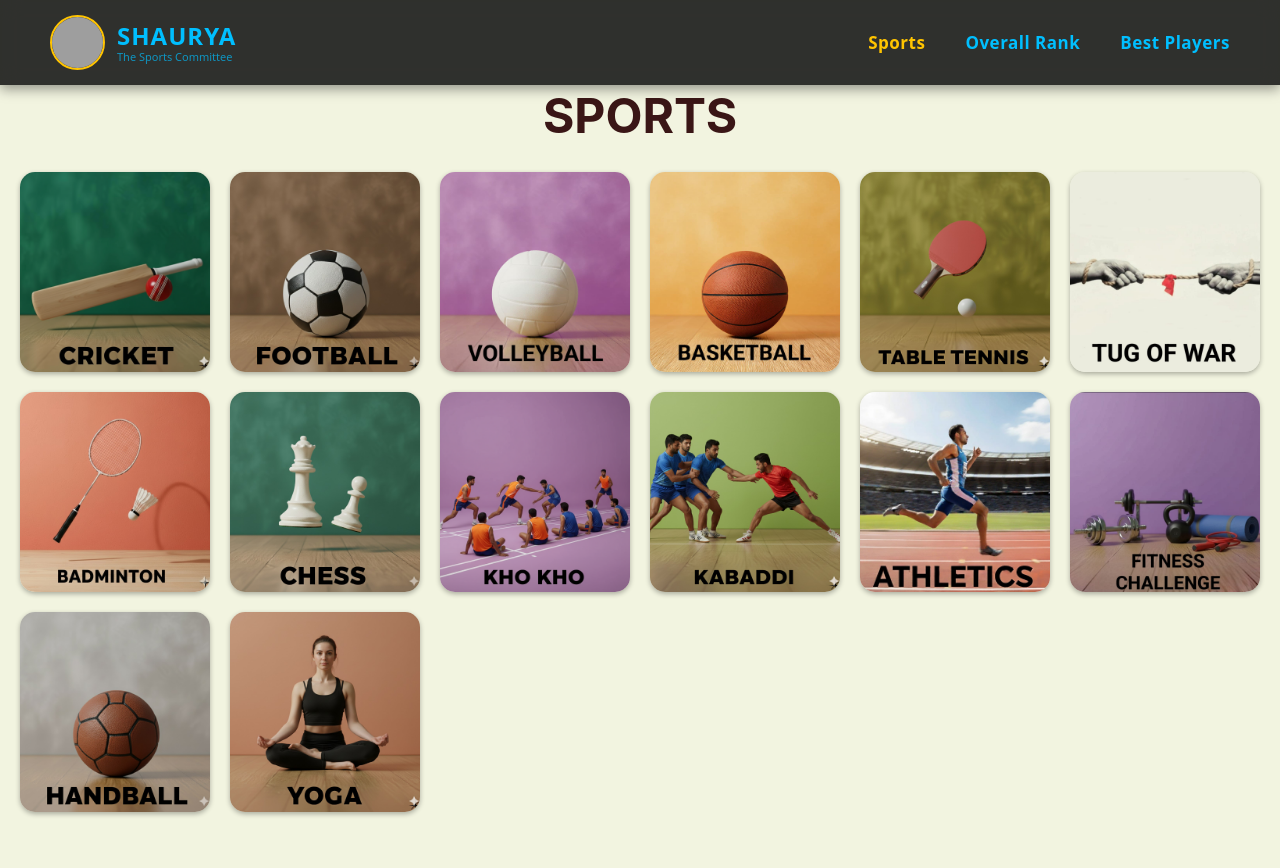
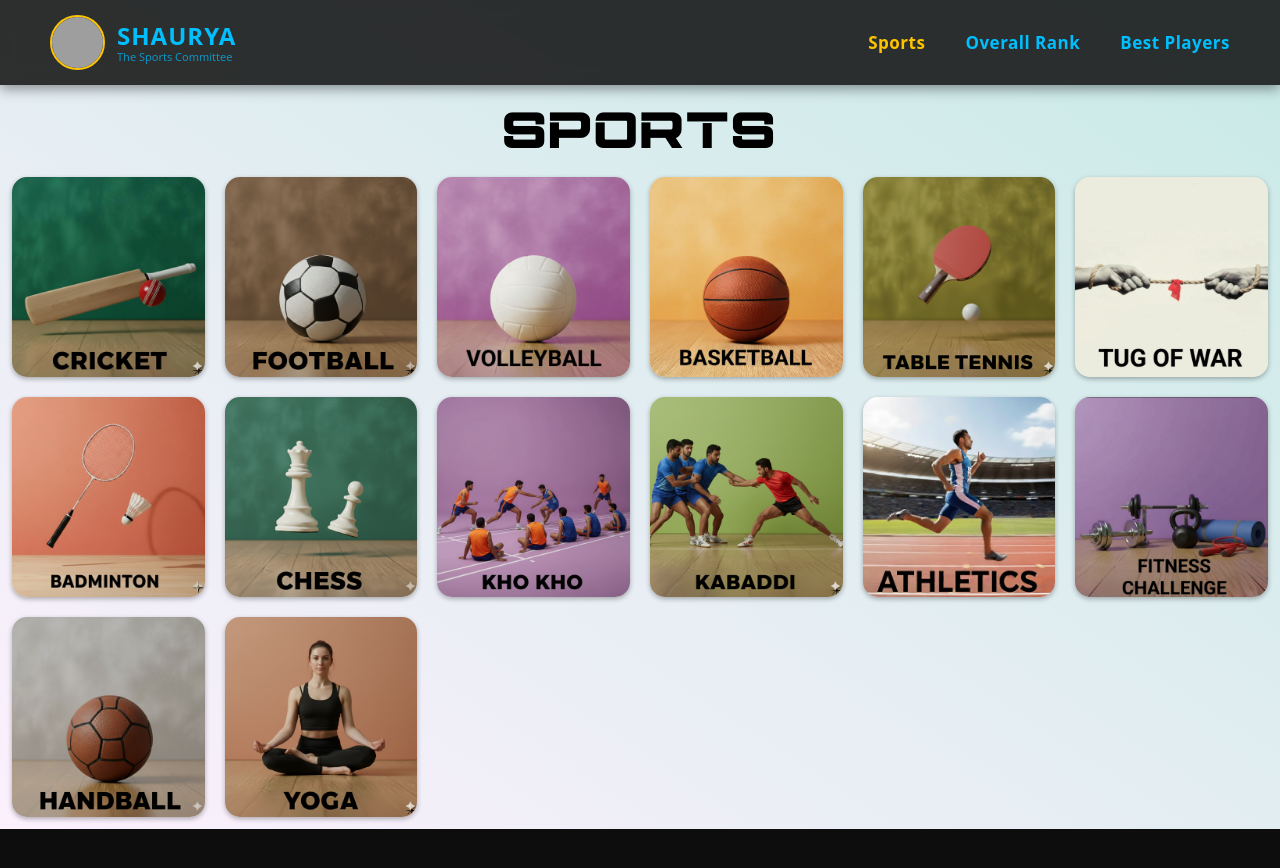
Before and after one commit to ankitsingh4304/Global-Championship, a React (Vite) app: page /sports in a window 1280 px wide. Shown: the top 868 px of the page. After the commit the page ends 829 px from the top, so only its background shows below. Built offline with nearby package versions, Linux system fonts and the light colour scheme; grey boxes are pictures that could not be loaded.

Commit message:
matched with the theme of other pages

```diff
--- a/src/App.css
+++ b/src/App.css
@@ -284,18 +284,6 @@ body,
 
 }
 
-.sports-container {
-  background-color: #f2f4e0;
-  display: flex;
-  flex-direction: column;
-  align-items: center;
-  justify-content: space-evenly;
-  width: 100%;
-  min-height: 100vh;
-  padding: 80px 20px 40px;
-
-}
-
 .sports-grid {
   width: 100%;
   max-width: 1500px;
@@ -304,7 +292,7 @@ body,
   gap: 20px;
   justify-items: center;
   align-items: start;
-  padding: 20px;
+  padding-top: 0px;
   padding-right: 0 !important;
   padding-left: 0 !important;
 }
@@ -348,7 +336,7 @@ body,
 .MuiDialogTitle-root {
   text-transform: uppercase;
   text-align: center;
-  font-size: 2rem !important;
+  font-size: 1.5rem !important;
   font-weight: bold !important;
   color: #3A1616 !important;
   padding-top: 5px !important;
--- a/src/pages/sports/sports.jsx
+++ b/src/pages/sports/sports.jsx
@@ -39,15 +39,9 @@ export default function Sports() {
 	};
 
 	return (
-		<div className='sports-container'>
+		<div className="relative min-h-screen bg-gradient-to-tr from-[#fcf0fd] to-[#c7eae6] adjust-top p-3 mx-auto">
 			<h1
-				style={{
-					textAlign: "center",
-					fontFamily: "Inter, sans-serif",
-					fontSize: "3rem",
-					fontWeight: "700",
-					color: "#3A1616",
-				}}>
+				className="text-5xl font-bold mb-6 text-center font-[Brave81] text-black mt-5 tracking-widest">
 				SPORTS
 			</h1>
 			<SportsSection handleSportClick={handleSportClick} />
@@ -79,7 +73,7 @@ export default function Sports() {
 					<CloseIcon />
 				</IconButton>
 				<div className='popup-container'>
-					<DialogTitle>{selectedSportName} Table</DialogTitle>
+					<DialogTitle><h1 className=" font-[Brave81]">{selectedSportName} Table</h1></DialogTitle>
 					<Divider
 						sx={{
 							borderColor: "#946F2C",
```
Also changed, not shown: 1 other file (tests, documents, lock files or other folders).
